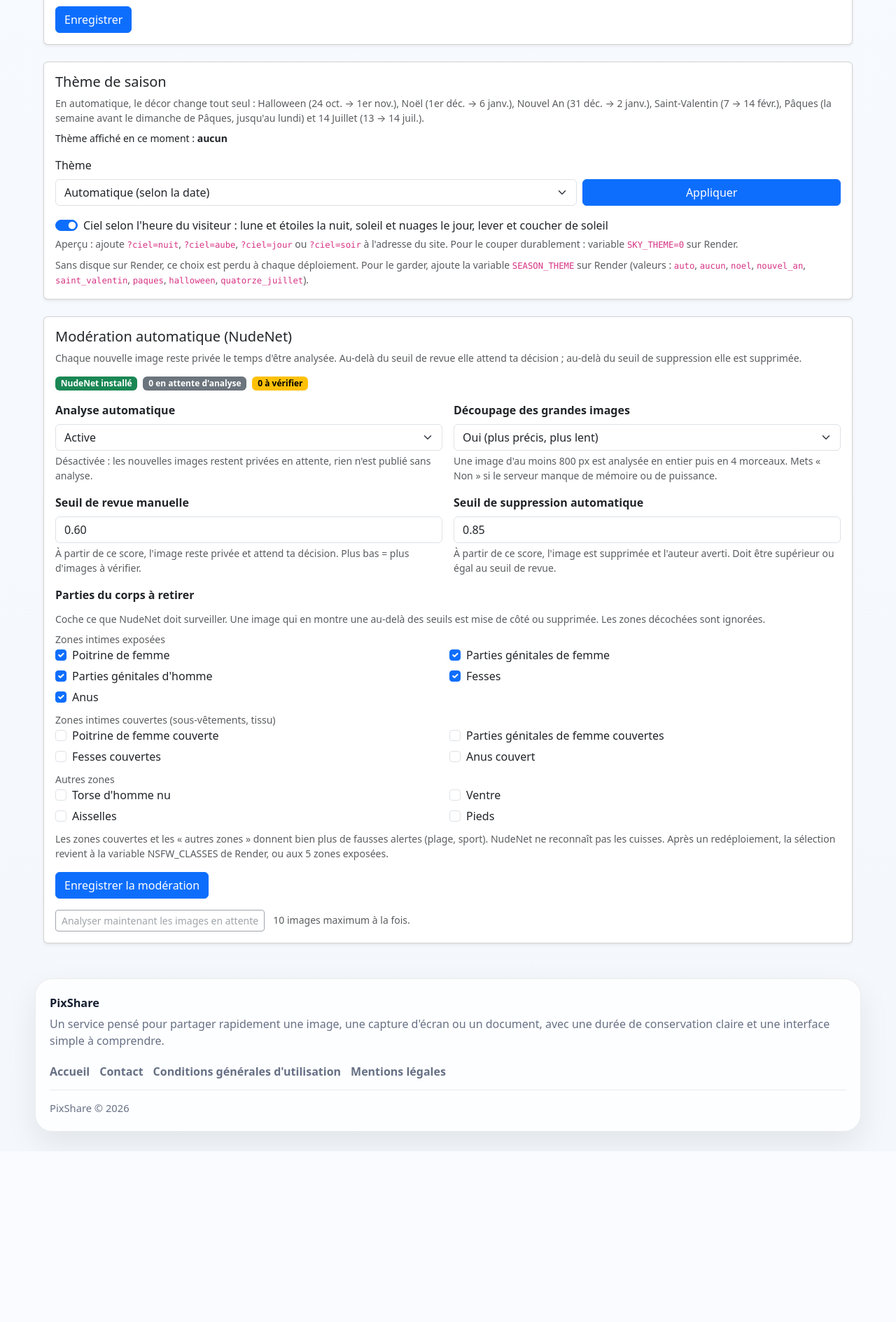
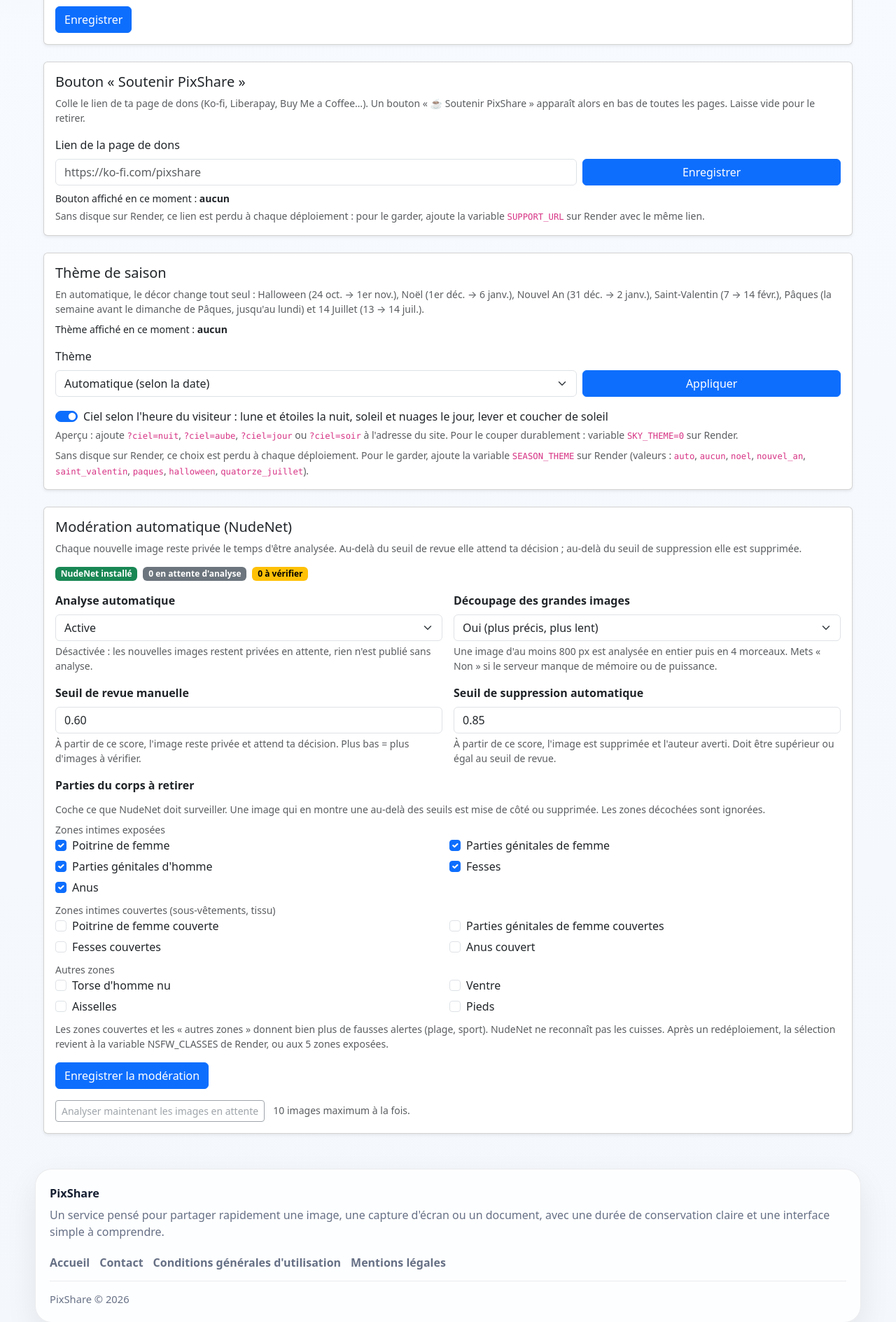
Before and after one commit to stybleu/pixshare, a Flask app: page /admin/settings in a window 1280 px wide. Shown: the part 799-2688 px from the top of the page at 70% size. Before the commit the page ends 2443 px from the top, so only its background shows below. Run offline with Flask 3, Linux system fonts and the light colour scheme; the visitor is signed in with stand-in values (Sample User, id 1); some libraries are stand-ins or nearby versions.

Commit message:
Bouton Soutenir PixShare (lien de dons reglable dans l'admin)
Co-Authored-By: Claude Opus 5.5 <noreply@anthropic.com>
Claude-Session: https://claude.ai/code/session_01N1qXCqMf6wHzneJ6uq6k75

```diff
--- a/pixshare/__init__.py
+++ b/pixshare/__init__.py
@@ -13,7 +13,7 @@ from .routes.seo_routes import seo_bp
 from .services.translation_service import apply_requested_language, build_lang_url, get_current_language, translate
 from .services.auth_service import check_admin_config
 from .services.nsfw_service import run_after_response
-from .services.settings_service import load_settings
+from .services.settings_service import get_support_url, load_settings
 from .services.theme_service import active_theme, sky_enabled, theme_message
 
 _log = logging.getLogger(__name__)
@@ -44,9 +44,10 @@ def create_app(config_overrides: dict | None = None) -> Flask:
                 "season_theme": theme,
                 "season_message": theme_message(theme),
                 "sky_on": sky_enabled(settings.get("sky_enabled")),
+                "support_url": get_support_url(),
             }
         except Exception:
-            return {"season_theme": "", "season_message": "", "sky_on": False}
+            return {"season_theme": "", "season_message": "", "sky_on": False, "support_url": ""}
 
     @app.context_processor
     def _inject_globals():
--- a/pixshare/routes/admin_routes.py
+++ b/pixshare/routes/admin_routes.py
@@ -34,6 +34,8 @@ from pixshare.services.nsfw_service import (
 )
 from pixshare.services.settings_service import (
     LIFETIME_CHOICES,
+    clean_support_url,
+    get_support_url,
     MAX_LIFETIME_CHOICES,
     get_max_lifetime,
     get_valid_lifetime,
@@ -435,6 +437,8 @@ def admin_settings():
         lifetime_choices=LIFETIME_CHOICES,
         max_lifetime_choices=[c for c in LIFETIME_CHOICES if c[0] in MAX_LIFETIME_CHOICES],
         max_lifetime_now=get_max_lifetime(),
+        support_saved=settings.get("support_url") or "",
+        support_now=get_support_url(),
         nsfw=_nsfw_context(),
         theme_choices=THEME_CHOICES,
         theme_saved=settings.get("season_theme") or "",
@@ -451,6 +455,22 @@ def _nsfw_context() -> dict:
     values["installed"] = nudenet_installed()
     values["class_groups"] = NSFW_CLASS_GROUPS
     return values
+
+
+@admin_bp.route("/admin/settings/support", methods=["POST"], endpoint="admin_support_settings")
+@admin_required
+def admin_support_settings():
+    validate_csrf()
+    raw = (request.form.get("support_url") or "").strip()
+    url = clean_support_url(raw)
+    if raw and not url:
+        flash("Lien invalide : colle une adresse complète qui commence par https://", "warning")
+        return redirect(url_for("admin.admin_settings") + "#soutien")
+    current = load_settings()
+    current["support_url"] = url
+    save_settings(current)
+    flash("Bouton « Soutenir » enregistré ✅" if url else "Bouton « Soutenir » retiré.", "success")
+    return redirect(url_for("admin.admin_settings") + "#soutien")
 
 
 @admin_bp.route("/admin/settings/theme", methods=["POST"], endpoint="admin_theme_settings")
--- a/pixshare/services/settings_service.py
+++ b/pixshare/services/settings_service.py
@@ -12,6 +12,8 @@ DEFAULT_SETTINGS = {
     "default_lifetime_minutes": 10,
     # Durée maximale proposée aux visiteurs. None = variable MAX_LIFETIME_MIN (7 jours par défaut).
     "max_lifetime_minutes": None,
+    # Lien « Soutenir PixShare » (Ko-fi...). "" = variable SUPPORT_URL, sinon pas de bouton.
+    "support_url": "",
     "thumbnail_retention_hours": 24,
     "keep_thumbnails": True,
     # Modération NudeNet. None = valeur de l'environnement (NSFW_*), tant que l'admin n'a rien enregistré.
@@ -114,6 +116,7 @@ def save_settings(settings: dict) -> dict:
     current = load_settings()
     nsfw_source = {key: settings.get(key, current.get(key)) for key in NSFW_KEYS}
     clean_settings.update(_clean_nsfw_settings(nsfw_source))
+    clean_settings["support_url"] = clean_support_url(settings.get("support_url", current.get("support_url", "")))
     max_life = settings.get("max_lifetime_minutes", current.get("max_lifetime_minutes"))
     clean_settings["max_lifetime_minutes"] = get_valid_max_lifetime(max_life)
     clean_settings["season_theme"] = clean_choice(settings.get("season_theme", current.get("season_theme", "")))
@@ -197,6 +200,24 @@ def upload_service_enabled() -> bool:
     return bool(load_settings().get("upload_service_enabled", True))
 
 
+def clean_support_url(value) -> str:
+    """Lien de soutien : seulement une vraie adresse web en https (sinon vide)."""
+    from urllib.parse import urlparse
+    value = str(value or "").strip()[:300]
+    if not value:
+        return ""
+    parsed = urlparse(value)
+    if parsed.scheme != "https" or not parsed.netloc or " " in value:
+        return ""
+    return value
+
+
+def get_support_url() -> str:
+    """Réglage de l'admin, sinon variable SUPPORT_URL de Render, sinon rien."""
+    import os
+    return clean_support_url(load_settings().get("support_url")) or clean_support_url(os.environ.get("SUPPORT_URL"))
+
+
 def get_valid_max_lifetime(value):
     """Maximum choisi dans l'admin ; None s'il n'y en a pas (ou s'il est invalide)."""
     try:
--- a/templates/admin_settings.html
+++ b/templates/admin_settings.html
@@ -108,6 +108,33 @@
         <button class="btn btn-primary" type="submit">Enregistrer</button>
       </div>
     </form>
+  </div>
+</div>
+<div class="card shadow-sm mt-4" id="soutien">
+  <div class="card-body">
+    <h2 class="h5">Bouton « Soutenir PixShare »</h2>
+    <p class="text-muted small mb-3">
+      Colle le lien de ta page de dons (Ko-fi, Liberapay, Buy Me a Coffee…). Un bouton « ☕ Soutenir PixShare »
+      apparaît alors en bas de toutes les pages. Laisse vide pour le retirer.
+    </p>
+    <form method="post" action="{{ url_for('admin.admin_support_settings') }}" class="row g-2 align-items-end">
+      <input type="hidden" name="csrf_token" value="{{ csrf_token }}">
+      <div class="col-sm-8">
+        <label class="form-label" for="support_url">Lien de la page de dons</label>
+        <input class="form-control" type="url" id="support_url" name="support_url" maxlength="300"
+               placeholder="https://ko-fi.com/pixshare" value="{{ support_saved }}">
+      </div>
+      <div class="col-sm-4">
+        <button class="btn btn-primary w-100" type="submit">Enregistrer</button>
+      </div>
+    </form>
+    <p class="small mt-2 mb-1">
+      Bouton affiché en ce moment : {% if support_now %}<a href="{{ support_now }}" target="_blank" rel="noopener noreferrer">{{ support_now }}</a>{% else %}<strong>aucun</strong>{% endif %}
+    </p>
+    <p class="form-text mb-0">
+      Sans disque sur Render, ce lien est perdu à chaque déploiement : pour le garder, ajoute la variable
+      <code>SUPPORT_URL</code> sur Render avec le même lien.
+    </p>
   </div>
 </div>
 <div class="card shadow-sm mt-4" id="theme">
--- a/templates/base.html
+++ b/templates/base.html
@@ -303,6 +303,23 @@ footer {
 {% from "_sky.html" import sky_layer, sky_window %}
 {% from "_season_scene.html" import season_scene %}
 {% from "_season_decor.html" import season_hat, season_extras, season_script %}
+<style>
+.support-btn {
+  display: inline-flex;
+  align-items: center;
+  gap: 6px;
+  padding: 6px 14px;
+  border-radius: 999px;
+  font-weight: 700;
+  font-size: .9rem;
+  text-decoration: none;
+  color: #5b3a1a;
+  background: #ffe9c7;
+  border: 1px solid #f3cf93;
+  transition: transform .2s ease, box-shadow .2s ease;
+}
+.support-btn:hover { color: #5b3a1a; transform: translateY(-1px); box-shadow: 0 6px 14px rgba(120, 80, 20, .15); }
+</style>
 {% block head %}{% endblock %}
 </head>
 <body{% if season_theme %} class="theme-{{ season_theme }}"{% endif %}>
@@ -385,6 +402,9 @@ footer {
 
     <div class="footer-meta">
       <div>PixShare © 2026</div>
+      {% if support_url %}
+      <a class="support-btn" href="{{ support_url }}" target="_blank" rel="noopener noreferrer">☕ {{ "Soutenir PixShare" if (current_lang or "fr") == "fr" else "Support PixShare" }}</a>
+      {% endif %}
     </div>
   </div>
 </footer>
```
